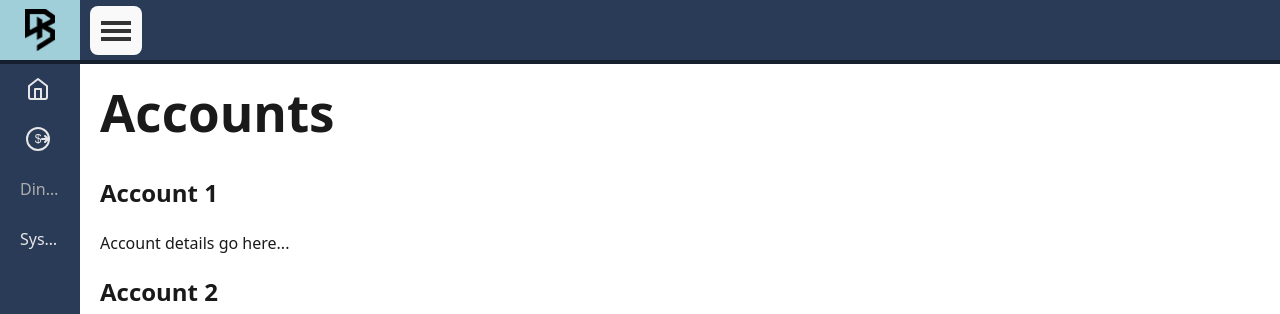
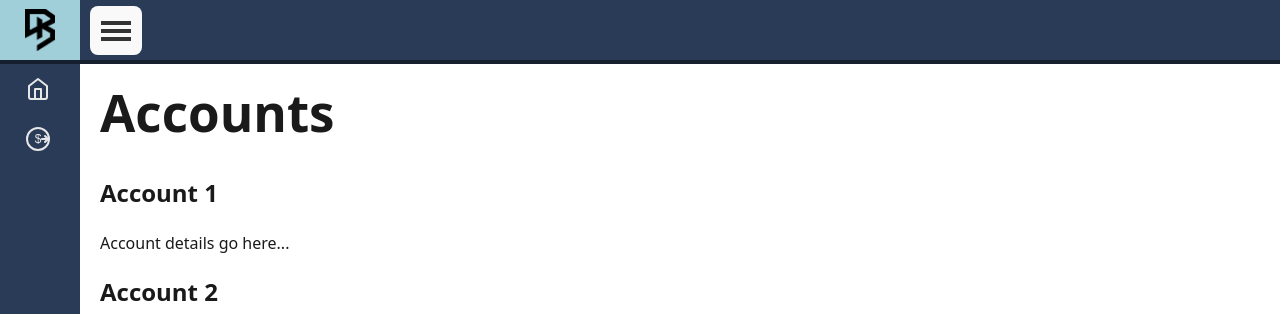
Before and after one commit to BeaVert16/Birman-Banking-CPAN-228-Frontend, a React (Vite) app: page / in a window 1280 px wide. Shown: the top 314 px of the page. Built offline with nearby package versions, Linux system fonts and the light colour scheme.

Commit message:
removed unneeded links

```diff
--- a/src/Global/Bars/sidebar/Sidebar.jsx
+++ b/src/Global/Bars/sidebar/Sidebar.jsx
@@ -13,6 +13,7 @@ import ComputerIcon from "../../../Icons/ComputerIcon";
 
 const Bar = ({ collapsed }) => {
   const [isDashboardActive, setIsDashboardActive] = useState(false);
+
   return (
     <div className="sidebar-container">
       <div className="content">
@@ -39,18 +40,6 @@ const Bar = ({ collapsed }) => {
               icon={<MoveMoney />}
             >
               Move Money
-            </MenuItem>
-            <MenuItem
-              active={isDashboardActive}
-              disabled={!isDashboardActive}
-              component={<Link to="/dinogame" className="link" />}
-            >
-              DinoGame
-            </MenuItem>
-            <MenuItem
-              component={<Link to="/history" className="link" />}
-            >
-              Systems
             </MenuItem>
           </Menu>
         </Sidebar>
```
